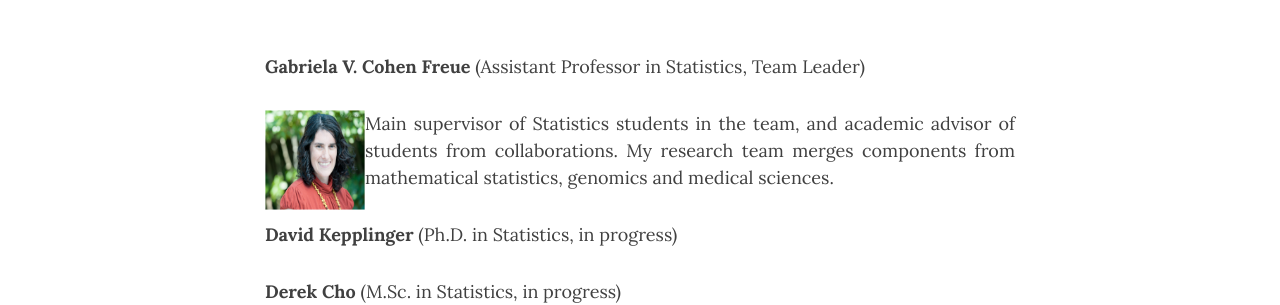
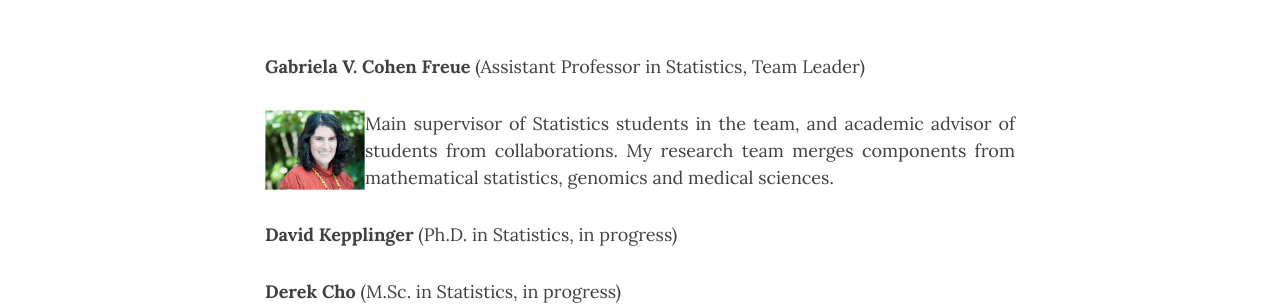
Before and after one commit to gcohenfr/gcohenfr.github.io, a Jekyll site: the page built from team.md, in a window 1280 px wide. Shown: the part 225-530 px from the top of the page. Built offline with Jekyll 4.4.1, drawn with Linux system fonts in a browser that asks for light colours; nearby versions of some CDN libraries.

Commit message:
Update team.md

```diff
--- a/team.md
+++ b/team.md
@@ -5,7 +5,7 @@ title: Team Members
 
 **Gabriela V. Cohen Freue** (Assistant Professor in Statistics, Team Leader)
 
-<img style="float: left;" src="/img/me.png" height="100" width="100"> Main supervisor of Statistics students in the team, and academic advisor of students from collaborations. My research team merges components from mathematical statistics, genomics and medical sciences.
+<img style="float: left;" src="/img/me.png" height="80" width="100"> Main supervisor of Statistics students in the team, and academic advisor of students from collaborations. My research team merges components from mathematical statistics, genomics and medical sciences.
 
 **David Kepplinger** (Ph.D. in Statistics, in progress)
 
```
